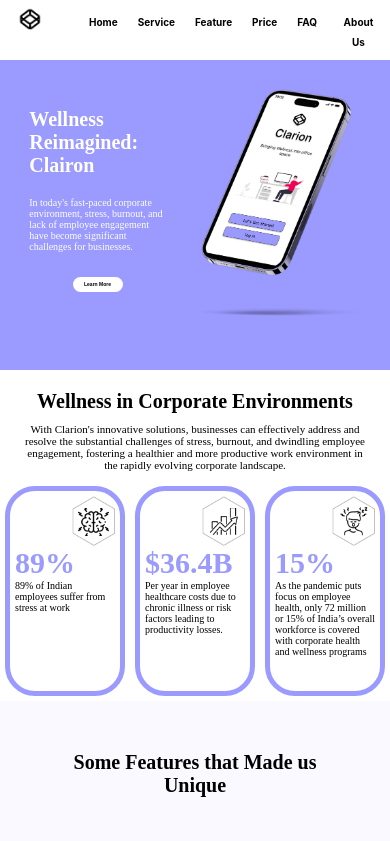
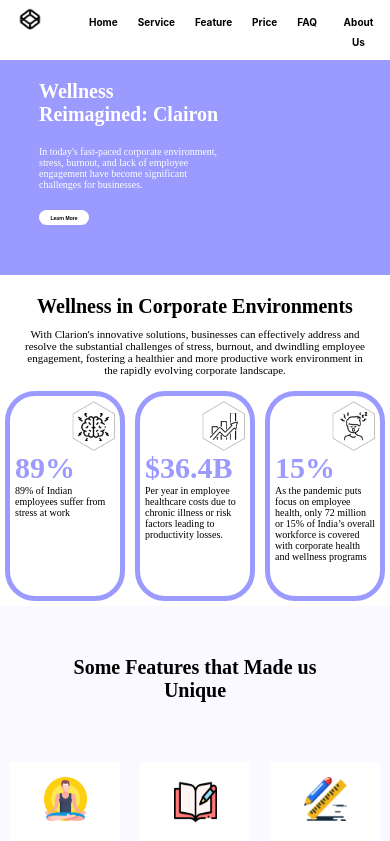
Before and after one commit to parthpatel05/cognifysite, a React (Create React App) app: page / in a window 390 px wide. Shown: the top 841 px of the page. Built offline with nearby package versions, Linux system fonts and the light colour scheme.

Commit message:
commitname: djs

```diff
--- a/public/index.html
+++ b/public/index.html
@@ -7,7 +7,7 @@
     <meta name="theme-color" content="#000000" />
     <meta
       name="description"
-      content="Web site created using create-react-app"
+      content=""
     />
     <link rel="apple-touch-icon" href="%PUBLIC_URL%/logo192.png" />
     <!--
--- a/src/App.css
+++ b/src/App.css
@@ -10,6 +10,11 @@
 @media (prefers-reduced-motion: no-preference) {
   .App-logo {
     animation: App-logo-spin infinite 20s linear;
+  }
+}
+@media (max-width: 768px) {
+  .hide-phone {
+    display: none;
   }
 }
 
--- a/src/home.js
+++ b/src/home.js
@@ -1,7 +1,7 @@
 import { useState } from 'react';
 import logo from "./assets/logo.png"
 import phone from "./assets/phone.png"
-
+import "./App.css"
 function Home({mobile}) {
     const [hoverHome, setHoverHome] = useState(false);
     const [hoverSer, setHoverSer] = useState(false);
@@ -81,49 +81,6 @@
 
     return (
         <div className="home" style={{width:"100%", fontFamily:"Poppins "}}>
-            {/*<div style={{backgroundColor:"white", height:80}}>*/}
-            {/*    <img style={{position:"absolute",left:20}} src={logo}/>*/}
-            {/*    <div style={{position:"absolute", top:20, right:50, display:"flex", flexDirection:"row"}}>*/}
-            {/*        <div style={{margin:10, color:hoverHome?"lightblue":"black"}}*/}
-            {/*             onMouseEnter={() => {setHoverHome(true)}}*/}
-            {/*             onMouseLeave={() => {setHoverHome(false)}}><label><b>Home</b></label></div>*/}
-            {/*        <div style={{margin:10, color:hoverSer?"lightblue":"black"}}*/}
-            {/*             onMouseEnter={() => {setHoverSer(true)}}*/}
-            {/*             onMouseLeave={() => {setHoverSer(false)}}><label><b>Service</b></label></div>*/}
-            {/*        <div style={{margin:10, color:hoverFea?"lightblue":"black"}}*/}
-            {/*             onMouseEnter={() => {setHoverFea(true)}}*/}
-            {/*             onMouseLeave={() => {setHoverFea(false)}}><label><b>Feature</b></label></div>*/}
-            {/*        <div style={{margin:10, color:hoverPrice?"lightblue":"black"}}*/}
-            {/*             onMouseEnter={() => {setHoverPrice(true)}}*/}
-            {/*             onMouseLeave={() => {setHoverPrice(false)}}><label><b>Price</b></label></div>*/}
-            {/*        <div style={{margin:10, color:hoverFaq?"lightblue":"black"}}*/}
-            {/*             onMouseEnter={() => {setHoverFaq(true)}}*/}
-            {/*             onMouseLeave={() => {setHoverFaq(false)}}><label><b>FAQ</b></label></div>*/}
-            {/*        <div style={{margin:10, color:hoverPage?"lightblue":"black"}}*/}
-            {/*             onMouseEnter={() => {setHoverPage(true)}}*/}
-            {/*             onMouseLeave={() => {setHoverPage(false)}}><label><b>Pages</b></label></div>*/}
-            {/*    </div>*/}
-
-            {/*</div>*/}
-            {/*<div style={{width:"100%", backgroundColor:"#9A9AFF", height:800, display:"flex", flexDirection:"row", justifyContent:"center", alignItems:"center"}}>*/}
-            {/*    <div style={{display:"flex", flexDirection:"column", alignItems:"flex-start", width:'100%', textAlign:"left"}}>*/}
-            {/*        <label style={{color:"white", fontSize:50}}>*/}
-            {/*            <b>Wellness</b>*/}
-            {/*        </label>*/}
-            {/*        <label style={{color:"white", fontSize:50}}>*/}
-            {/*            <b>Reimagined: Clairon</b>*/}
-            {/*        </label>*/}
-            {/*        <label style={{color:"white", paddingTop:20, paddingBottom:20}}>In today's fast-paced corporate environment, stress, burnout, and lack of employee engagement have become significant challenges for businesses.*/}
-            {/*        </label>*/}
-            {/*        <button style={{backgroundColor:hoverLearn?"#9A9AFF":"white", borderRadius:15, width:150, height:35, borderWidth:0}}*/}
-            {/*                onMouseEnter={() => {setLearn(true)}}*/}
-            {/*                onMouseLeave={() => {setLearn(false)}}><b>Learn More</b></button>*/}
-            {/*    </div>*/}
-            {/*    <img src={phone}/>*/}
-            {/*</div>*/}
-
-
-            {/*, height:800*/}
             <div style={mobile?styles.mainDivMobile:styles.mainDiv}>
                 {/*{mobile?(<label>mobile</label>):(<label>Laptop</label>)}*/}
                 <div style={{display:"flex", flexDirection:"column",  width:mobile?"100%":"75%", justifyContent:"center", textAlign: 'left', alignItems: 'center'}}>
@@ -135,22 +92,20 @@
                             <b>Reimagined: Clairon</b>
                         </label>
                         <label style={mobile?styles.desLabelMobile:styles.desLabel}>In today's fast-paced corporate environment, stress, burnout, and lack of employee engagement have become significant challenges for businesses.</label>
-                    </div>
-
-                    <div>
                         <button style={mobile?styles.learnMobiles:styles.learn}
                                 onMouseEnter={() => {setLearn(true)}}
                                 onMouseLeave={() => {setLearn(false)}}><b>Learn More</b></button>
                     </div>
-
                 </div>
-                <div style={{display:"flex", alignItems:"flex-start", width:"50%", flexDirection:"row"}}>
-                    <img style={{height:mobile?240:null, width:mobile?300:null}} src={phone}/>
-                </div>
+                <div style={{ display: "flex", alignItems: "flex-start", width: "50%", flexDirection: "row" }}>
+          <img
+            className={mobile ? 'hide-phone' : ''} // Conditionally apply the "hide-phone" class
+            style={{ height: mobile ? 240 : null, width: mobile ? 300 : null }}
+            src={phone}
+          />
+        </div>
 
             </div>
-
-            {/*<label style={{}}>Hello</label>*/}
         </div>
     );
 }
--- a/src/parallaxscroll.js
+++ b/src/parallaxscroll.js
@@ -265,8 +265,8 @@
                          onMouseLeave={() => {setHoverPage(false)}} onClick={handleClickFooter}><label><b>About Us</b></label></div>
                 </div>
 
-                <button onClick={showIndex}>Active</button>
-                <button onClick={showIsScrolling}>isScrolling</button>
+                {/* <button onClick={showIndex}>Active</button>
+                <button onClick={showIsScrolling}>isScrolling</button> */}
 
             </div>
 
```
Also changed, not shown: 1 other file (tests, documents, lock files or other folders).
